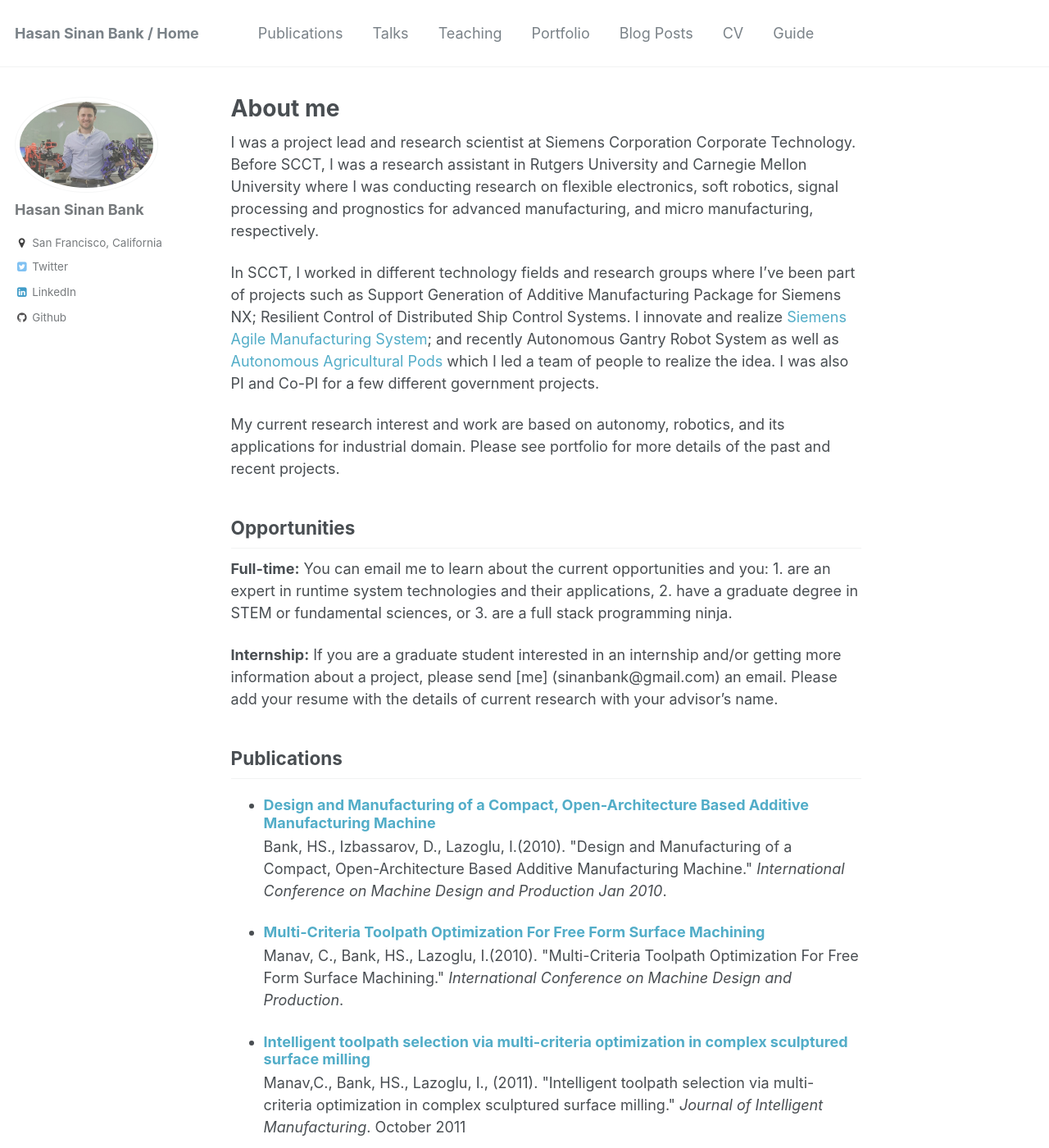
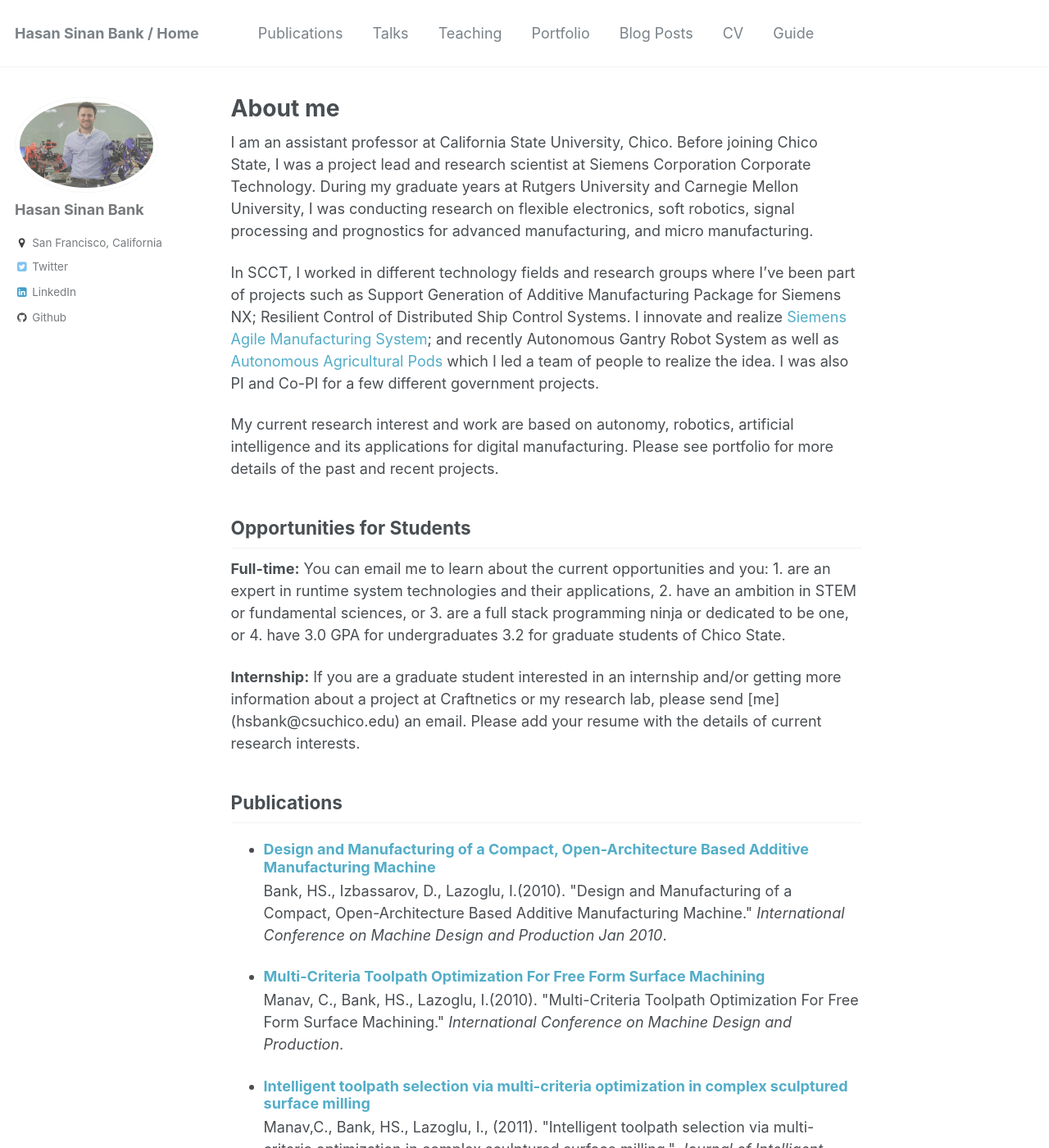
Before and after one commit to bankh/bankh.github.io, a Jekyll site: the page built from _pages/about.md, in a window 1280 px wide and 1400 px high. Shown: the whole window at 82% size. Built offline with Jekyll 4.4.1, drawn with Linux system fonts in a browser that asks for light colours.

Commit message:
update of bio

```diff
--- a/_pages/about.md
+++ b/_pages/about.md
@@ -7,11 +7,7 @@
   - /about/
   - /about.html
 ---
-
-I was a project lead and research scientist at Siemens Corporation Corporate Technology. Before SCCT, I was a research
-assistant in Rutgers University and Carnegie Mellon University where I
-was conducting research on flexible electronics, soft robotics, signal processing and prognostics
-for advanced manufacturing, and micro manufacturing, respectively.
+I am an assistant professor at California State University, Chico. Before joining Chico State, I was a project lead and research scientist at Siemens Corporation Corporate Technology. During my graduate years at Rutgers University and Carnegie Mellon University, I was conducting research on flexible electronics, soft robotics, signal processing and prognostics for advanced manufacturing, and micro manufacturing.
 
 In SCCT, I worked in different technology fields and research groups where I've been part of projects
 such as Support Generation of Additive Manufacturing Package for Siemens NX; Resilient Control of Distributed
@@ -19,16 +15,15 @@
 recently Autonomous Gantry Robot System as well as [Autonomous Agricultural Pods](https://goo.gl/FdmDLS) which
 I led a team of people to realize the idea. I was also PI and Co-PI for a few different government projects.
 
-My current research interest and work are based on autonomy, robotics, and its applications for industrial
-domain. Please see portfolio for more details of the past and recent projects.
+My current research interest and work are based on autonomy, robotics, artificial intelligence and its applications for digital manufacturing. Please see portfolio for more details of the past and recent projects.
 
-Opportunities
+Opportunities for Students
 ------
-<b>Full-time:</b> You can email me to learn about the current opportunities and you: 1. are an expert in runtime system technologies and their applications, 2. have a graduate degree in STEM or fundamental sciences, or 3. are a full stack programming ninja.<br />
+<b>Full-time:</b> You can email me to learn about the current opportunities and you: 1. are an expert in runtime system technologies and their applications, 2. have an ambition in STEM or fundamental sciences, or 3. are a full stack programming ninja or dedicated to be one, or 4. have 3.0 GPA for undergraduates 3.2 for graduate students of Chico State.<br />
 
 <b>Internship:</b> If you are a graduate student interested in an internship and/or getting more information
-about a project, please send [me] (sinanbank@gmail.com) an email. Please add your resume with the details of current
-research with your advisor's name.
+about a project at Craftnetics or my research lab, please send [me] (hsbank@csuchico.edu) an email. Please add your resume with the details of current
+research interests.
 
 Publications
 ------
```
